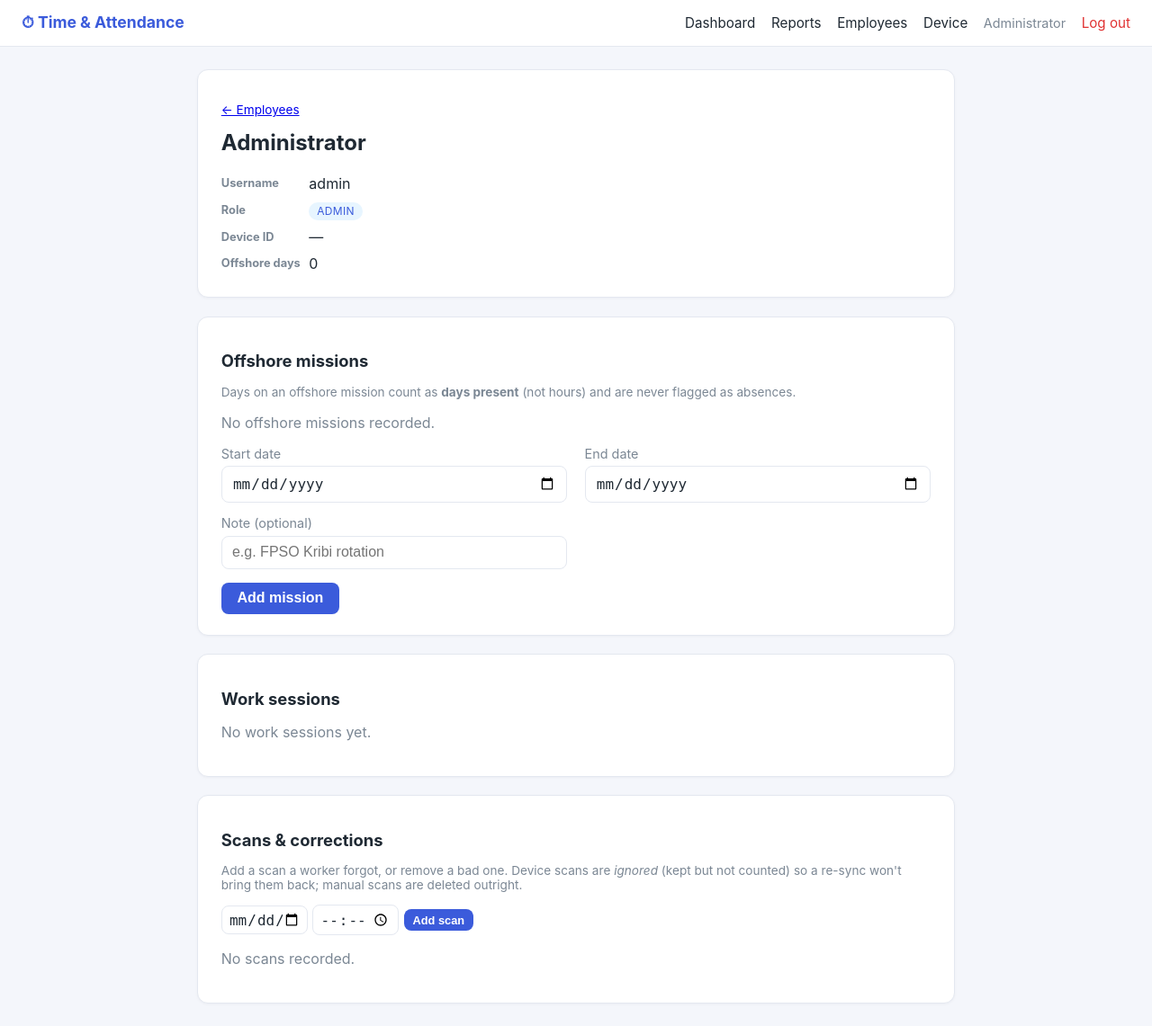
After one commit to iabdoulazizabba-source/C.CODE, a Flask app: page /employees/1 in a window 1280 px wide. The commit adds this page. Shown: the whole page at 90% size. Run offline with Flask 3, Linux system fonts and the light colour scheme; a user stored in the database is signed in.

Commit message:
Add manual punch corrections and offshore mission tracking
Phase 1 of the new functionality set:

- models.py: AttendancePunch gains source (device/manual) and an
  ignored soft-delete flag (excluded from hours; survives re-sync). New
  OffshoreMission model (date range per employee) counted as days present,
  not hours. add_manual_punch() and ignore-aware sessions().
- app.py: employee detail page; routes to add a manual scan, ignore/restore
  a device scan, delete a manual scan, and add/remove offshore missions.
  _ensure_schema() adds the new columns to existing SQLite DBs in place so
  data (the synced punches) is preserved.
- templates: employee_detail.html; employee names link to it.
- Tests: manual punch -> session, ignored punch excluded, offshore day
  counting/coverage, add-punch route (22 passing).

Co-Authored-By: Claude Opus 4.8 <noreply@anthropic.com>

```diff
--- a/app.py
+++ b/app.py
@@ -14,6 +14,7 @@ import os
 import threading
 import time
 from collections import defaultdict
+from datetime import datetime
 from functools import wraps
 
 from flask import (
@@ -36,7 +37,9 @@ from flask_login import (
 from device import DeviceError, connector_from_config
 from models import (
     AttendancePunch,
+    OffshoreMission,
     User,
+    add_manual_punch,
     db,
     import_device_users,
     sync_from_device,
@@ -87,10 +90,37 @@ def create_app(database_uri=None, connector=None, extra_config=None):
 
     with app.app_context():
         db.create_all()
+        _ensure_schema()
         _seed_admin()
 
     register_routes(app)
     return app
+
+
+def _ensure_schema():
+    """Add columns introduced after a DB was first created (SQLite-friendly).
+
+    create_all() makes new tables but never alters existing ones, so older
+    databases miss newer columns. We add them in place rather than forcing a
+    rebuild, keeping any data already synced.
+    """
+    from sqlalchemy import inspect, text
+
+    inspector = inspect(db.engine)
+    existing = {c["name"] for c in inspector.get_columns("attendance_punch")}
+    additions = {
+        "source": "ALTER TABLE attendance_punch "
+                  "ADD COLUMN source VARCHAR(10) NOT NULL DEFAULT 'device'",
+        "ignored": "ALTER TABLE attendance_punch "
+                   "ADD COLUMN ignored BOOLEAN NOT NULL DEFAULT 0",
+    }
+    changed = False
+    for column, ddl in additions.items():
+        if column not in existing:
+            db.session.execute(text(ddl))
+            changed = True
+    if changed:
+        db.session.commit()
 
 
 @login_manager.user_loader
@@ -308,6 +338,117 @@ def register_routes(app):
             flash(f"Removed {user.full_name}.", "success")
         return redirect(url_for("employees"))
 
+    @app.route("/employees/<int:user_id>")
+    @admin_required
+    def employee_detail(user_id):
+        user = db.session.get(User, user_id)
+        if user is None:
+            abort(404)
+        punches = sorted(
+            user.punches, key=lambda p: p.timestamp, reverse=True
+        )[:60]
+        return render_template(
+            "employee_detail.html",
+            person=user,
+            sessions=user.sessions()[:30],
+            punches=punches,
+            missions=user.missions,
+        )
+
+    @app.route("/employees/<int:user_id>/punches/add", methods=["POST"])
+    @admin_required
+    def add_punch(user_id):
+        user = db.session.get(User, user_id)
+        if user is None:
+            abort(404)
+        raw = f"{request.form.get('date', '')} {request.form.get('time', '')}".strip()
+        try:
+            when = datetime.strptime(raw, "%Y-%m-%d %H:%M")
+        except ValueError:
+            flash("Enter a valid date and time.", "error")
+            return redirect(url_for("employee_detail", user_id=user.id))
+        _, error = add_manual_punch(user, when)
+        if error:
+            flash(error, "error")
+        else:
+            flash(f"Added scan at {when.strftime('%Y-%m-%d %H:%M')}.", "success")
+        return redirect(url_for("employee_detail", user_id=user.id))
+
+    @app.route("/punches/<int:punch_id>/remove", methods=["POST"])
+    @admin_required
+    def remove_punch(punch_id):
+        punch = db.session.get(AttendancePunch, punch_id)
+        if punch is None:
+            abort(404)
+        user_id = punch.user_id
+        if punch.source == "manual":
+            db.session.delete(punch)  # admin-entered: delete outright
+            flash("Manual scan deleted.", "success")
+        else:
+            punch.ignored = True  # device scan: soft-ignore so re-sync won't restore
+            flash("Device scan ignored (won't count toward hours).", "success")
+        db.session.commit()
+        return redirect(
+            request.referrer or url_for("employee_detail", user_id=user_id)
+        )
+
+    @app.route("/punches/<int:punch_id>/restore", methods=["POST"])
+    @admin_required
+    def restore_punch(punch_id):
+        punch = db.session.get(AttendancePunch, punch_id)
+        if punch is None:
+            abort(404)
+        punch.ignored = False
+        db.session.commit()
+        flash("Scan restored.", "success")
+        return redirect(
+            request.referrer or url_for("employee_detail", user_id=punch.user_id)
+        )
+
+    @app.route("/employees/<int:user_id>/missions/add", methods=["POST"])
+    @admin_required
+    def add_mission(user_id):
+        user = db.session.get(User, user_id)
+        if user is None:
+            abort(404)
+        try:
+            start = datetime.strptime(
+                request.form.get("start_date", ""), "%Y-%m-%d"
+            ).date()
+            end = datetime.strptime(
+                request.form.get("end_date", ""), "%Y-%m-%d"
+            ).date()
+        except ValueError:
+            flash("Enter valid start and end dates.", "error")
+            return redirect(url_for("employee_detail", user_id=user.id))
+        if end < start:
+            flash("End date can't be before start date.", "error")
+        else:
+            db.session.add(
+                OffshoreMission(
+                    user_id=user.id,
+                    start_date=start,
+                    end_date=end,
+                    note=request.form.get("note", "").strip() or None,
+                )
+            )
+            db.session.commit()
+            flash(f"Offshore mission added ({(end - start).days + 1} day(s)).",
+                  "success")
+        return redirect(url_for("employee_detail", user_id=user.id))
+
+    @app.route("/missions/<int:mission_id>/delete", methods=["POST"])
+    @admin_required
+    def delete_mission(mission_id):
+        mission = db.session.get(OffshoreMission, mission_id)
+        if mission is None:
+            abort(404)
+        user_id = mission.user_id
+        db.session.delete(mission)
+        db.session.commit()
+        flash("Offshore mission removed.", "success")
+        return redirect(url_for("employee_detail", user_id=user_id))
+
     @app.route("/reports")
     @login_required
     def reports():
--- a/static/style.css
+++ b/static/style.css
@@ -128,6 +128,8 @@ table form { margin: 0; }
 
 .muted { color: var(--muted); }
 .small { font-size: 0.85rem; }
+.row-ignored td { color: var(--muted); text-decoration: line-through; }
+.row-ignored td:last-child { text-decoration: none; }
 .hint { color: var(--muted); font-size: 0.85rem; margin-top: 1.2rem; }
 code { background: #f1f3f5; padding: 0.1rem 0.35rem; border-radius: 4px; }
 
--- /dev/null
+++ b/templates/employee_detail.html
@@ -0,0 +1,121 @@
+{% extends "base.html" %}
+{% block title %}{{ person.full_name }}{% endblock %}
+{% block content %}
+<div class="card">
+  <p class="muted small"><a href="{{ url_for('employees') }}">&larr; Employees</a></p>
+  <h1>{{ person.full_name }}</h1>
+  <table class="kv">
+    <tr><th>Username</th><td>{{ person.username }}</td></tr>
+    <tr><th>Role</th><td><span class="badge badge-{{ person.role }}">{{ person.role }}</span></td></tr>
+    <tr><th>Device ID</th><td>{{ person.device_uid or "—" }}</td></tr>
+    <tr><th>Offshore days</th><td>{{ person.offshore_days }}</td></tr>
+  </table>
+</div>
+
+<div class="card">
+  <h2>Offshore missions</h2>
+  <p class="muted small">
+    Days on an offshore mission count as <strong>days present</strong> (not hours)
+    and are never flagged as absences.
+  </p>
+  {% if missions %}
+  <table>
+    <thead><tr><th>From</th><th>To</th><th>Days</th><th>Note</th><th></th></tr></thead>
+    <tbody>
+      {% for m in missions %}
+      <tr>
+        <td>{{ m.start_date }}</td>
+        <td>{{ m.end_date }}</td>
+        <td>{{ m.days }}</td>
+        <td>{{ m.note or "" }}</td>
+        <td>
+          <form method="post" action="{{ url_for('delete_mission', mission_id=m.id) }}"
+                onsubmit="return confirm('Remove this mission?');">
+            <button type="submit" class="link-danger">Remove</button>
+          </form>
+        </td>
+      </tr>
+      {% endfor %}
+    </tbody>
+  </table>
+  {% else %}
+  <p class="muted">No offshore missions recorded.</p>
+  {% endif %}
+
+  <form method="post" action="{{ url_for('add_mission', user_id=person.id) }}"
+        class="grid-form" style="margin-top:1rem;">
+    <label>Start date <input type="date" name="start_date" required></label>
+    <label>End date <input type="date" name="end_date" required></label>
+    <label>Note <span class="muted">(optional)</span>
+      <input type="text" name="note" placeholder="e.g. FPSO Kribi rotation"></label>
+    <button type="submit">Add mission</button>
+  </form>
+</div>
+
+<div class="card">
+  <h2>Work sessions</h2>
+  {% if sessions %}
+  <table>
+    <thead><tr><th>Date</th><th>First in</th><th>Last out</th><th>Hours</th></tr></thead>
+    <tbody>
+      {% for s in sessions %}
+      <tr>
+        <td>{{ s.clock_in.strftime("%Y-%m-%d") }}</td>
+        <td>{{ s.clock_in.strftime("%H:%M") }}</td>
+        <td>{% if s.is_open %}<em>—</em>{% else %}{{ s.clock_out.strftime("%H:%M") }}{% endif %}</td>
+        <td>{{ "%.2f"|format(s.hours) }}{% if s.is_open %} <span class="muted small">(incomplete)</span>{% endif %}</td>
+      </tr>
+      {% endfor %}
+    </tbody>
+  </table>
+  {% else %}
+  <p class="muted">No work sessions yet.</p>
+  {% endif %}
+</div>
+
+<div class="card">
+  <h2>Scans &amp; corrections</h2>
+  <p class="muted small">
+    Add a scan a worker forgot, or remove a bad one. Device scans are
+    <em>ignored</em> (kept but not counted) so a re-sync won't bring them back;
+    manual scans are deleted outright.
+  </p>
+
+  <form method="post" action="{{ url_for('add_punch', user_id=person.id) }}"
+        class="inline-form" style="margin-bottom:1rem;">
+    <input type="date" name="date" required>
+    <input type="time" name="time" required>
+    <button type="submit" class="small-btn">Add scan</button>
+  </form>
+
+  {% if punches %}
+  <table>
+    <thead><tr><th>Timestamp</th><th>Source</th><th>State</th><th></th></tr></thead>
+    <tbody>
+      {% for p in punches %}
+      <tr {% if p.ignored %}class="row-ignored"{% endif %}>
+        <td>{{ p.timestamp.strftime("%Y-%m-%d %H:%M") }}</td>
+        <td>{{ p.source }}</td>
+        <td>{% if p.ignored %}<span class="muted">ignored</span>{% else %}active{% endif %}</td>
+        <td>
+          {% if p.ignored %}
+          <form method="post" action="{{ url_for('restore_punch', punch_id=p.id) }}">
+            <button type="submit" class="small-btn secondary">Restore</button>
+          </form>
+          {% else %}
+          <form method="post" action="{{ url_for('remove_punch', punch_id=p.id) }}"
+                onsubmit="return confirm('Remove this scan?');">
+            <button type="submit" class="link-danger">Remove</button>
+          </form>
+          {% endif %}
+        </td>
+      </tr>
+      {% endfor %}
+    </tbody>
+  </table>
+  <p class="muted small">Showing up to 60 most recent scans.</p>
+  {% else %}
+  <p class="muted">No scans recorded.</p>
+  {% endif %}
+</div>
+{% endblock %}
--- a/templates/employees.html
+++ b/templates/employees.html
@@ -14,7 +14,7 @@
     <tbody>
       {% for person in people %}
       <tr>
-        <td>{{ person.full_name }}</td>
+        <td><a href="{{ url_for('employee_detail', user_id=person.id) }}">{{ person.full_name }}</a></td>
         <td>{{ person.username }}</td>
         <td><span class="badge badge-{{ person.role }}">{{ person.role }}</span></td>
         <td>
```
Also changed, not shown: models.py (+75 -4 lines), test_attendance.py (+67 -0 lines), README.md.
